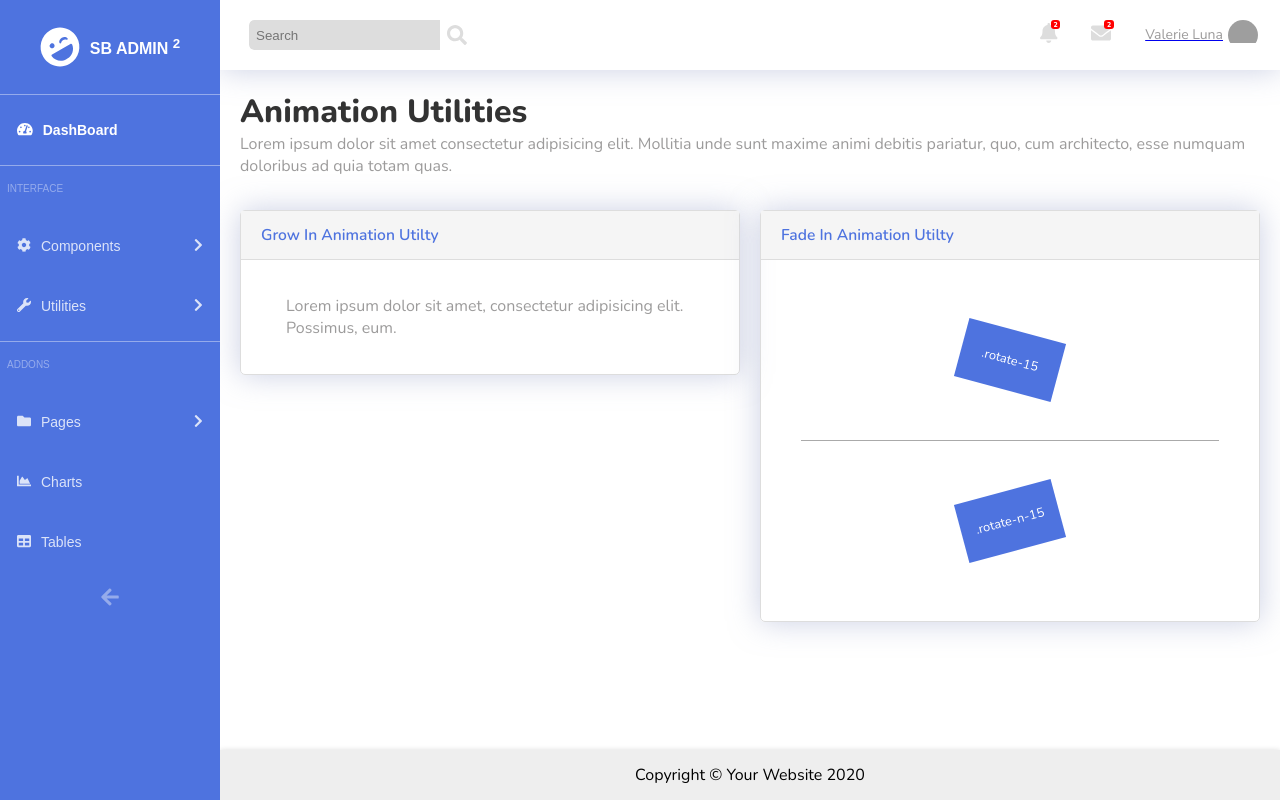
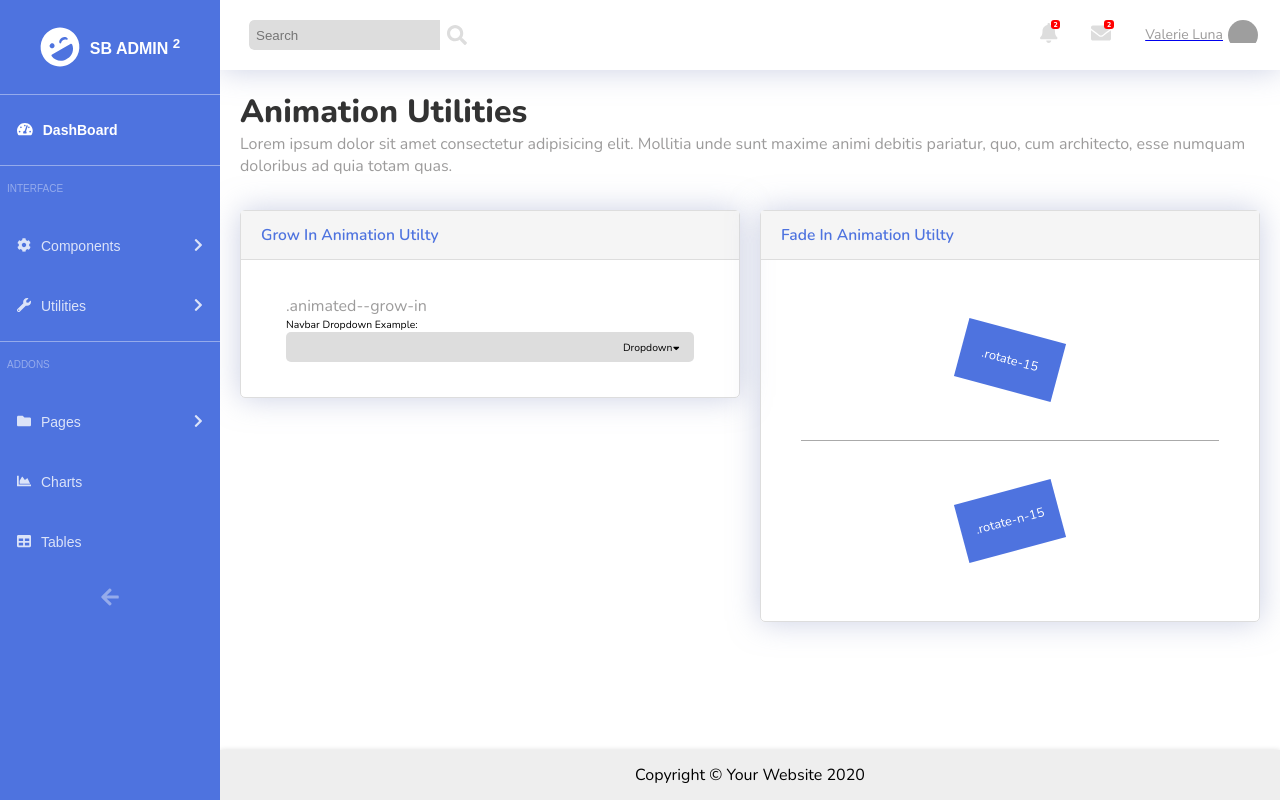
Before and after one commit to RobertLigman/sb-admin-2-clone, a React (Create React App) app: page /Animations in a window 1280 px wide. Built offline with nearby package versions, Linux system fonts and the light colour scheme; grey boxes are pictures that could not be loaded.

Commit message:
add base stuff for dropdown

```diff
--- a/src/components/Animations/Animations.css
+++ b/src/components/Animations/Animations.css
@@ -28,3 +28,14 @@
     grid-column: 1/-1;
     color: #333;
 }
+
+.nav {
+    /* width: 100%; */
+    height: 30px;
+    padding: 0 15px;
+    background-color: #ddd;
+    display: flex;
+    justify-content: flex-end;
+    align-items: center;
+    border-radius: 5px;
+}
--- a/src/components/Animations/Animations.js
+++ b/src/components/Animations/Animations.js
@@ -1,11 +1,17 @@
-import React from "react";
+import React, { useState } from "react";
 import "./Animations.css";
 
 import Card from "../Card";
 
 import ProgressBar from "../ProgressBar";
-
+import { FontAwesomeIcon } from "@fortawesome/react-fontawesome";
+import { faSortDown } from "@fortawesome/free-solid-svg-icons";
+import "./Dropdown.css";
 const Animations = () => {
+  const [dropdownActive, setDropDownActive] = useState(false);
+  const toggleDropdown = () => {
+    setDropDownActive((prevState) => !prevState);
+  };
   return (
     <div className="Animation hero">
       <div className="Animation__description">
@@ -20,10 +26,22 @@ const Animations = () => {
       <div className="Card-container">
         <Card title="Grow In Animation Utilty">
           <div className="text-container">
-            <p className="text">
-              Lorem ipsum dolor sit amet, consectetur adipisicing elit.
-              Possimus, eum.
-            </p>
+            <p className="text">.animated--grow-in</p>
+            Navbar Dropdown Example:
+            <nav className="nav">
+              <div className="Dropdown" onClick={toggleDropdown}>
+                Dropdown
+                <FontAwesomeIcon icon={faSortDown} />
+                <div
+                  className={`Dropdown__elements ${
+                    dropdownActive ? "Dropdown__active" : ""
+                  }`}>
+                  <a href="#">el1</a>
+                  <a href="#">el3</a>
+                  <a href="#">el2</a>
+                </div>
+              </div>
+            </nav>
           </div>
         </Card>
       </div>
--- /dev/null
+++ b/src/components/Animations/Dropdown.css
@@ -0,0 +1,19 @@
+.Dropdown {
+    position: relative;
+    cursor: pointer;
+}
+
+.Dropdown__elements {
+    position: absolute;
+    top: 15px;
+    right: 10px;
+    display: none;
+    opacity: 0;
+    transition: opacity 0.3s ease-in;
+}
+
+.Dropdown__active {
+    display: block;
+    opacity: 1;
+    transition: opacity 0.3s ease-in;
+}
```
